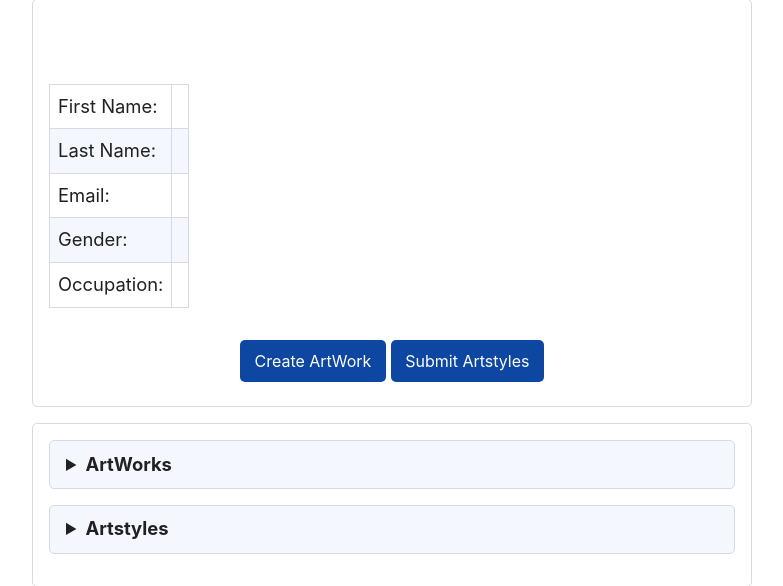
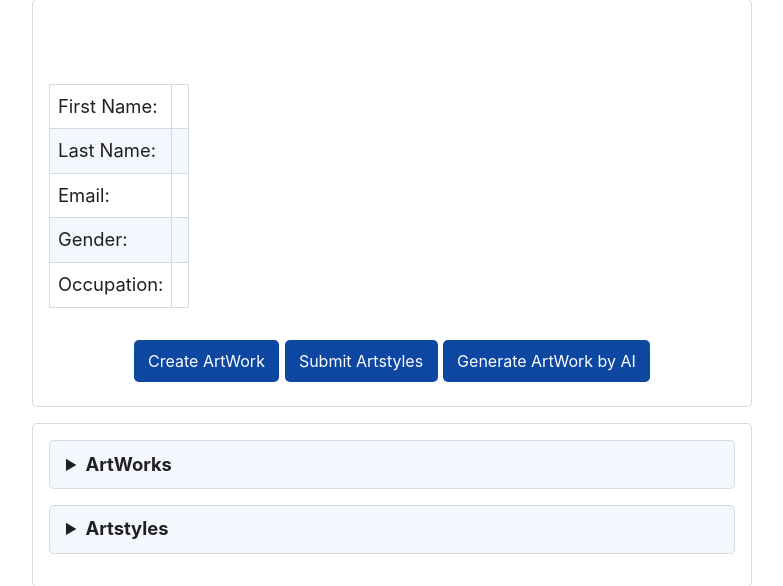
Before and after one commit to afaiyaz006/artnet, a Django app: template artnet/artnet_app/templates/artnet_app/profile.html in a window 1280 px wide. Shown: the part 103-689 px from the top of the page, without its empty margins (248-1031 px from the left). Run offline with Django 4.2, Linux system fonts and the light colour scheme; the template is opened without the code that fills it, so the values that code supplies are empty.

Commit message:
added generate button

```diff
--- a/artnet/artnet_app/templates/artnet_app/profile.html
+++ b/artnet/artnet_app/templates/artnet_app/profile.html
@@ -35,6 +35,8 @@
     <figure>
         <a href="{% url 'create_artwork' %}"><button> Create ArtWork </button></a>
         <a href="{% url 'submit_artstyle' %}"><button>Submit Artstyles</button></a>
+        <a href="{% url 'diffusion_art' %}"><button>Generate ArtWork by AI</button></a>
+
     </figure>
 </article>
 
```
